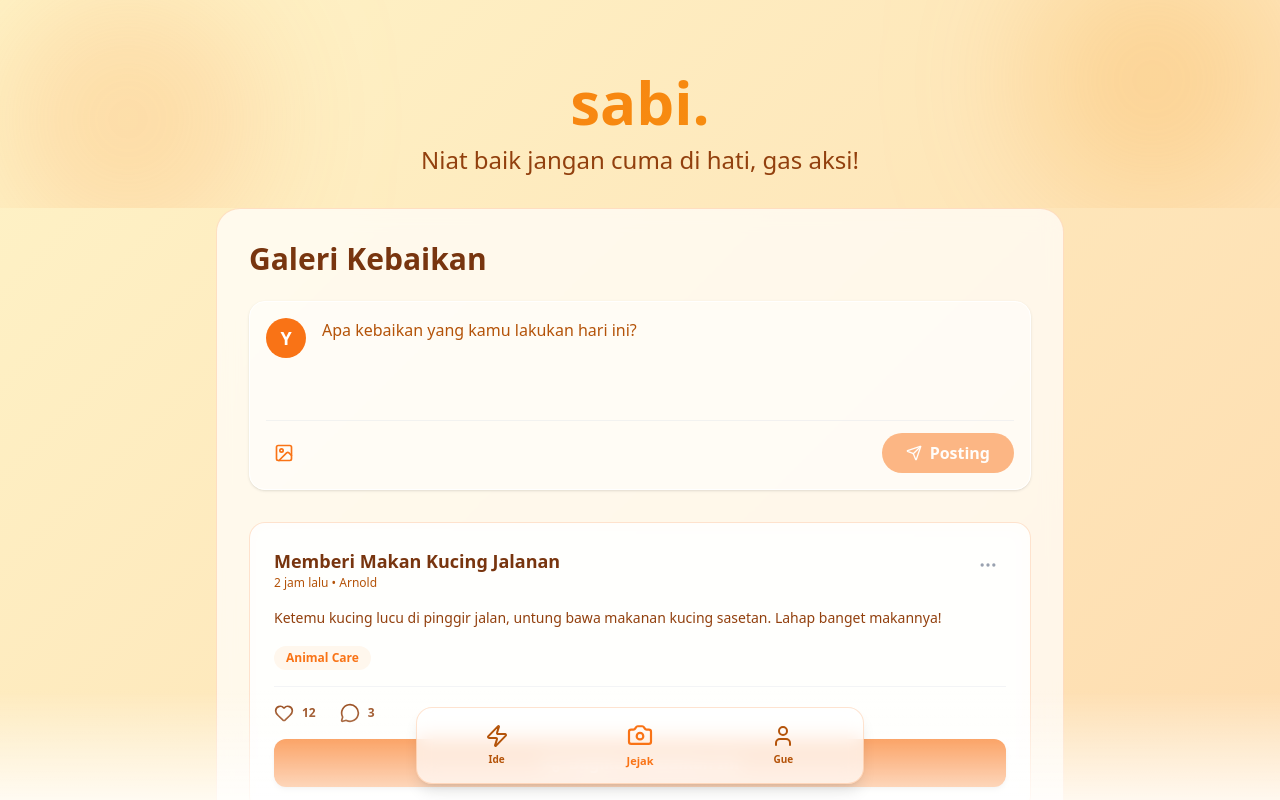
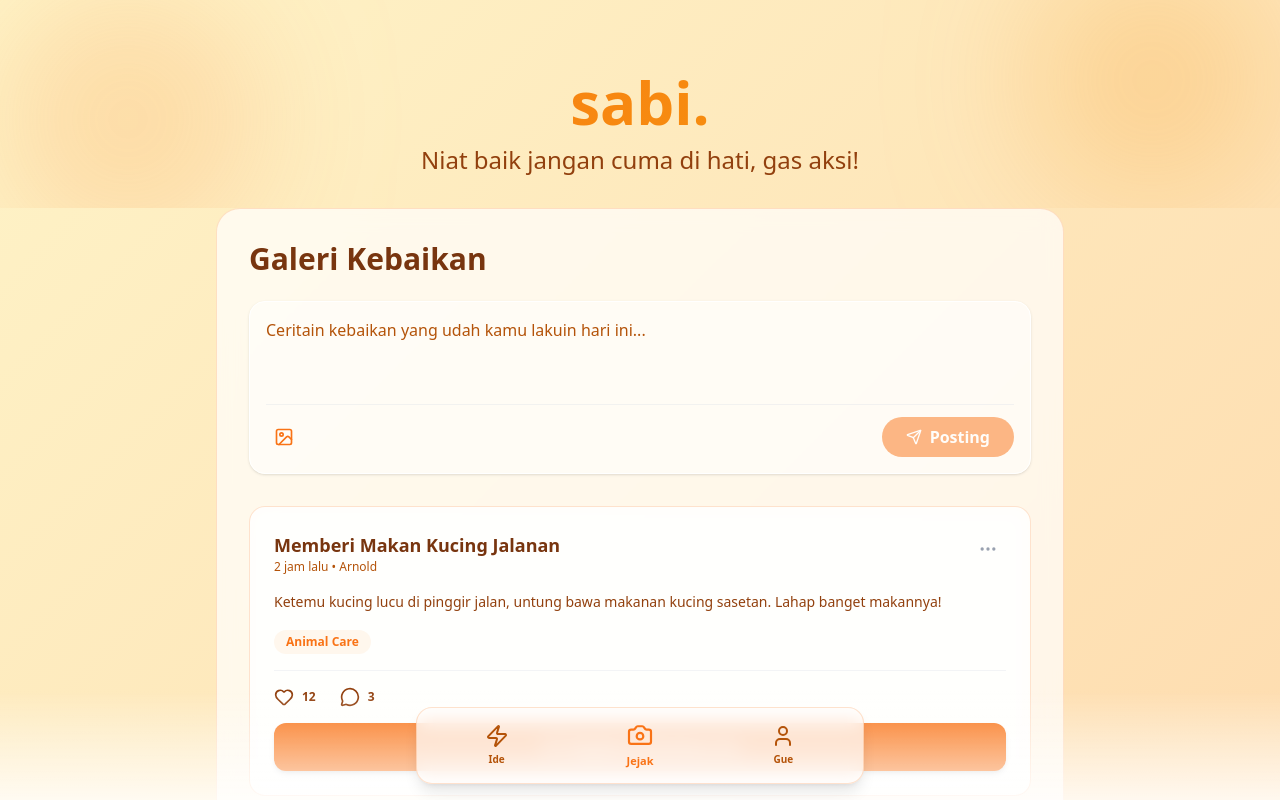
Before and after one commit to batalngantuk/sabi, a Next.js app: page / in a window 1280 px wide. Both pictures are taken after a click on the button "Jejak". Shown: the top 800 px of the page. Built offline with nearby package versions, Linux system fonts and the light colour scheme.

Commit message:
fix: remove avatar and focus outline from Vault story input

```diff
--- a/app/components/Vault.tsx
+++ b/app/components/Vault.tsx
@@ -131,17 +131,14 @@ export default function Vault() {
                 {/* Status Input - Facebook Style */}
                 <div className="bg-white/50 rounded-2xl p-4 mb-8 border border-white shadow-sm">
                     <div className="flex gap-4">
-                        <div className="w-10 h-10 rounded-full bg-[var(--primary-orange)] flex items-center justify-center text-white font-bold text-lg">
-                            Y
-                        </div>
                         <div className="flex-1">
                             <textarea
                                 value={status}
                                 onChange={(e) => setStatus(e.target.value)}
-                                placeholder="Apa kebaikan yang kamu lakukan hari ini?"
-                                className="w-full bg-transparent border-none focus:ring-0 text-[var(--text-primary)] placeholder:text-[var(--text-tertiary)] resize-none h-20 mb-2"
-                            />
-                            {image && (
+                                placeholder="Ceritain kebaikan yang udah kamu lakuin hari ini..."
+                                className="w-full bg-transparent border-none resize-none text-[var(--text-primary)] placeholder:text-[var(--text-tertiary)] focus:outline-none"
+                                rows={3}
+                            />{image && (
                                 <div className="relative inline-block mb-2">
                                     <img src={image} alt="Preview" className="h-24 rounded-lg border border-gray-200" />
                                     <button
```
